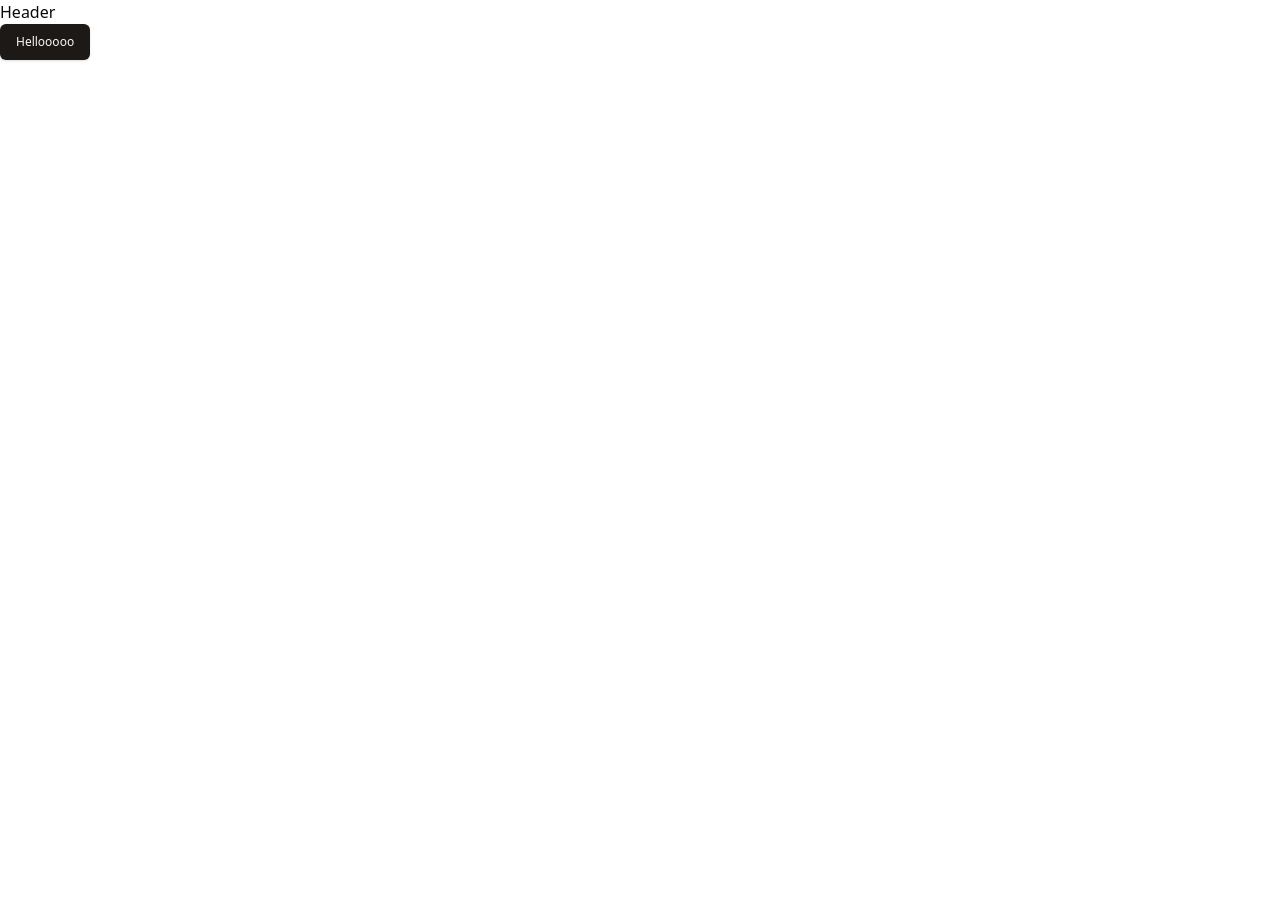
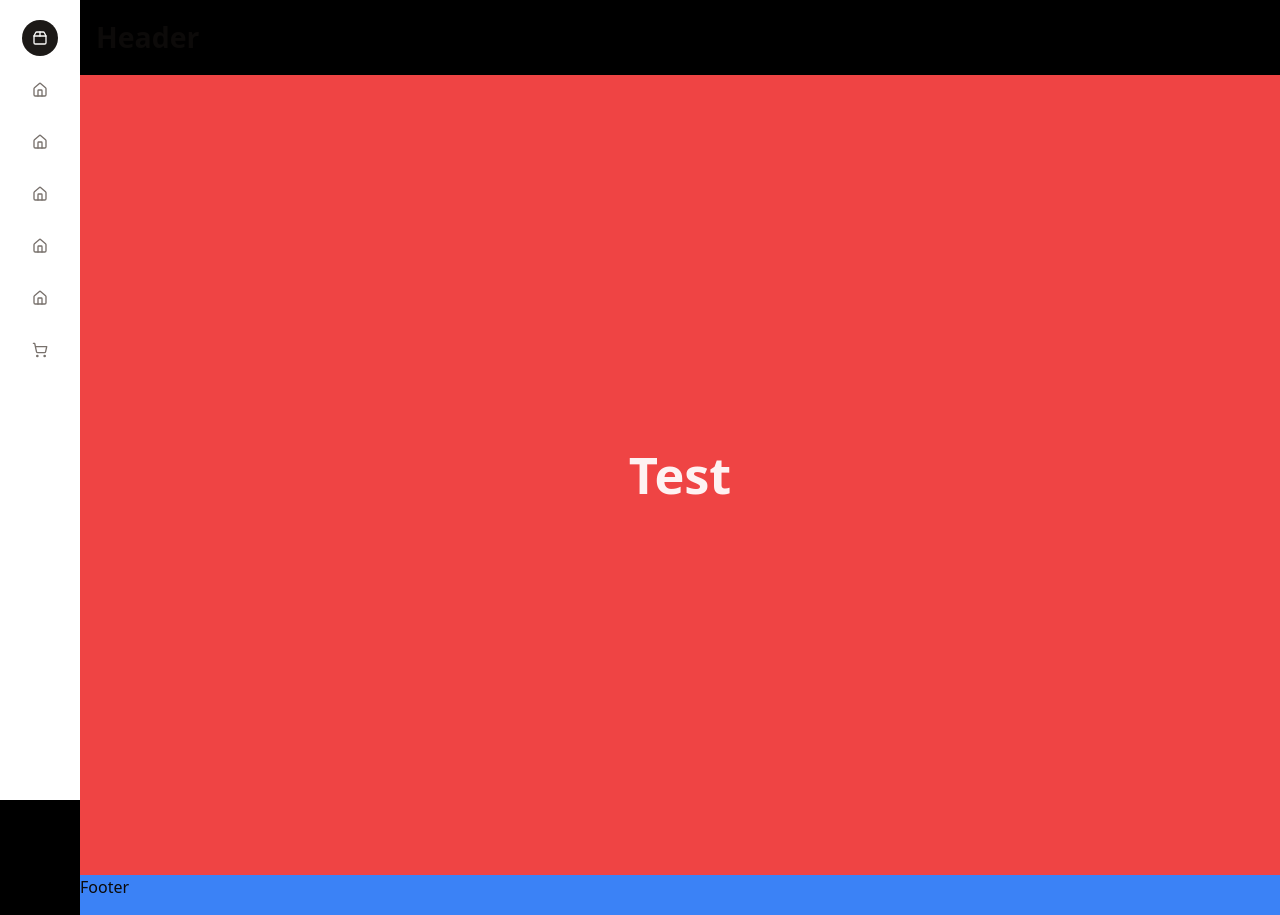
Before and after one commit to AdrienPoua/tekkare_test, a React (Vite) app: page /test in a window 1280 px wide. Before the commit the page ends 800 px from the top, so only its background shows below. Built offline with nearby package versions, Linux system fonts and the light colour scheme.

Commit message:
general layout

```diff
--- a/index.html
+++ b/index.html
@@ -66,6 +66,7 @@
 
     <!-- Titre de la page -->
     <title>Dashboard Cryptomonnaies - KPI en Temps Réel</title>
+
   </head>
   <body>
     <div id="root"></div>
--- a/package.json
+++ b/package.json
@@ -12,6 +12,7 @@
   "dependencies": {
     "@radix-ui/react-icons": "^1.3.0",
     "@radix-ui/react-slot": "^1.1.0",
+    "@radix-ui/react-tooltip": "^1.1.2",
     "@reduxjs/toolkit": "^2.2.7",
     "@tanstack/react-query": "^5.55.0",
     "class-variance-authority": "^0.7.0",
--- a/src/App.tsx
+++ b/src/App.tsx
@@ -1,15 +1,17 @@
-import Header from '@/components/Header'
-import DashboardLayout from '@/layout'
-import { Button } from '@/components/ui/button'
+// App.jsx
+import { Routes, Route } from 'react-router-dom';
+import DashboardLayout from './DashboardLayout';
+import Home from './pages/Home';
+import Test from './components/Test';
 
 function App() {
   return (
-    <DashboardLayout>
-      <Header />
-      <Button>
-        Hellooooo
-      </Button>
-    </DashboardLayout>
+    <Routes>
+      <Route path="/" element={<DashboardLayout />}>
+        <Route index element={<Home />} />
+        <Route path="test" element={<Test />} />
+      </Route>
+    </Routes>
   );
 }
 
--- /dev/null
+++ b/src/DashboardLayout.tsx
@@ -0,0 +1,19 @@
+import { Outlet } from "react-router-dom";
+import Aside from "./components/Aside";
+import Header from "./components/Header";
+import Footer from "./components/Footer";
+
+export default function DashboardLayout() {
+  return (
+    <div className="flex min-h-screen flex-col bg-black">
+      <Aside />
+      <div className="flex flex-col flex-1 ml-20">
+        <Header />
+        <main className="flex flex-1 justify-center items-center bg-red-500">
+          <Outlet />
+        </main>
+        <Footer />
+      </div>
+    </div>
+  )
+}
--- /dev/null
+++ b/src/components/Aside.tsx
@@ -0,0 +1,71 @@
+import { Link } from "react-router-dom";
+import {
+    Home, Package2, ShoppingCart
+} from "lucide-react";
+import { Tooltip, TooltipContent, TooltipProvider, TooltipTrigger } from "./ui/tooltip";
+
+const links = [
+    {
+        name: "Dashboard",
+        icon: Home,
+        href: "/dashboard"
+    },
+    {
+        name: "Dashboard",
+        icon: Home,
+        href: "/test"
+    },
+    {
+        name: "Dashboard",
+        icon: Home,
+        href: "/dashboard"
+    },
+    {
+        name: "Dashboard",
+        icon: Home,
+        href: "/dashboard"
+    },
+    {
+        name: "Dashboard",
+        icon: Home,
+        href: "/dashboard"
+    },
+    {
+        name: "Orders",
+        icon: ShoppingCart,
+        href: "/orders"
+    }
+]
+
+export default function Aside() {
+    return (
+        <aside className="fixed inset-y-0 left-0 w-20 flex-col bg-background sm:flex">
+            <TooltipProvider>
+                <nav className="flex flex-col items-center gap-4 px-2 sm:py-5">
+                    <Link
+                        to="/"
+                        className="group flex h-9 w-9 shrink-0 items-center justify-center gap-2 rounded-full bg-primary text-lg font-semibold text-primary-foreground"
+                    >
+                        <Package2 className="h-4 w-4 transition-all group-hover:scale-110" />
+                        <span className="sr-only">Home</span>
+                    </Link>
+                    {links.map((link) => (
+                        <Tooltip key={link.name}>
+                            <TooltipTrigger asChild>
+                                <Link
+                                    to={link.href}
+                                    className="flex h-9 w-9 items-center justify-center rounded-lg text-muted-foreground transition-colors hover:text-foreground"
+                                >
+                                    <link.icon className="h-4 w-4" />
+                                </Link>
+                            </TooltipTrigger>
+                            <TooltipContent side="right">
+                                {link.name}
+                            </TooltipContent>
+                        </Tooltip>
+                    ))}
+                </nav>
+            </TooltipProvider>
+        </aside>
+    );
+}
--- a/src/components/Footer.tsx
+++ b/src/components/Footer.tsx
@@ -1,5 +1,5 @@
 export default function Footer() {
   return (
-    <div>Footer</div>
+    <div className="min-h-10 bg-blue-500">Footer</div>
   )
 }
--- a/src/components/Header.tsx
+++ b/src/components/Header.tsx
@@ -1,5 +1,7 @@
 export default function Header() {
     return (
-        <div>Header</div>
-  )
+        <div className="p-4">
+            <h1 className="text-2xl font-bold">Header</h1>
+        </div>
+    )
 }
--- /dev/null
+++ b/src/components/Test.tsx
@@ -0,0 +1,7 @@
+export default function Test() {
+  return (
+    <div className="flex flex-col items-center justify-center h-screen">
+      <h1 className="text-4xl font-bold text-red-50">Test</h1>
+    </div>
+  )
+}
--- /dev/null
+++ b/src/components/ui/tooltip.tsx
@@ -0,0 +1,28 @@
+import * as React from "react"
+import * as TooltipPrimitive from "@radix-ui/react-tooltip"
+
+import { cn } from "@/lib/utils"
+
+const TooltipProvider = TooltipPrimitive.Provider
+
+const Tooltip = TooltipPrimitive.Root
+
+const TooltipTrigger = TooltipPrimitive.Trigger
+
+const TooltipContent = React.forwardRef<
+  React.ElementRef<typeof TooltipPrimitive.Content>,
+  React.ComponentPropsWithoutRef<typeof TooltipPrimitive.Content>
+>(({ className, sideOffset = 4, ...props }, ref) => (
+  <TooltipPrimitive.Content
+    ref={ref}
+    sideOffset={sideOffset}
+    className={cn(
+      "z-50 overflow-hidden rounded-md bg-primary px-3 py-1.5 text-xs text-primary-foreground animate-in fade-in-0 zoom-in-95 data-[state=closed]:animate-out data-[state=closed]:fade-out-0 data-[state=closed]:zoom-out-95 data-[side=bottom]:slide-in-from-top-2 data-[side=left]:slide-in-from-right-2 data-[side=right]:slide-in-from-left-2 data-[side=top]:slide-in-from-bottom-2",
+      className
+    )}
+    {...props}
+  />
+))
+TooltipContent.displayName = TooltipPrimitive.Content.displayName
+
+export { Tooltip, TooltipTrigger, TooltipContent, TooltipProvider }
--- a/src/layout.tsx
+++ /dev/null
@@ -1,7 +0,0 @@
-export default function Layout({ children }: { children: React.ReactNode }) {
-  return (
-    <div>
-      {children}
-    </div>
-  )
-}
--- a/src/main.tsx
+++ b/src/main.tsx
@@ -2,9 +2,16 @@ import { StrictMode } from 'react'
 import { createRoot } from 'react-dom/client'
 import App from './App.tsx'
 import './index.css'
+import { BrowserRouter } from 'react-router-dom'
+import { QueryClient, QueryClientProvider } from '@tanstack/react-query'
 
+const queryClient = new QueryClient()
 createRoot(document.getElementById('root')!).render(
   <StrictMode>
-    <App />
+    <QueryClientProvider client={queryClient}>
+      <BrowserRouter>
+        <App />
+      </BrowserRouter>
+    </QueryClientProvider>
   </StrictMode>,
 )
--- /dev/null
+++ b/src/pages/Home.tsx
@@ -0,0 +1,7 @@
+export default function Home() {
+  return (
+    <div className="flex items-center justify-center">
+      <h1 className="text-4xl font-bold text-red-50">Home</h1>
+    </div>
+  );
+}
```
Also changed, not shown: 1 other file (tests, documents, lock files or other folders).
